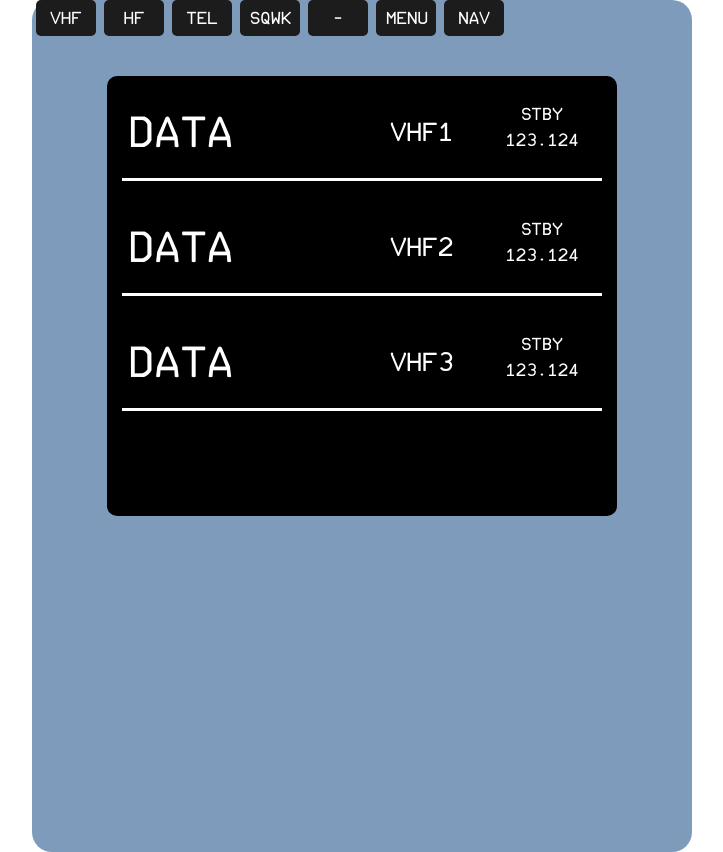
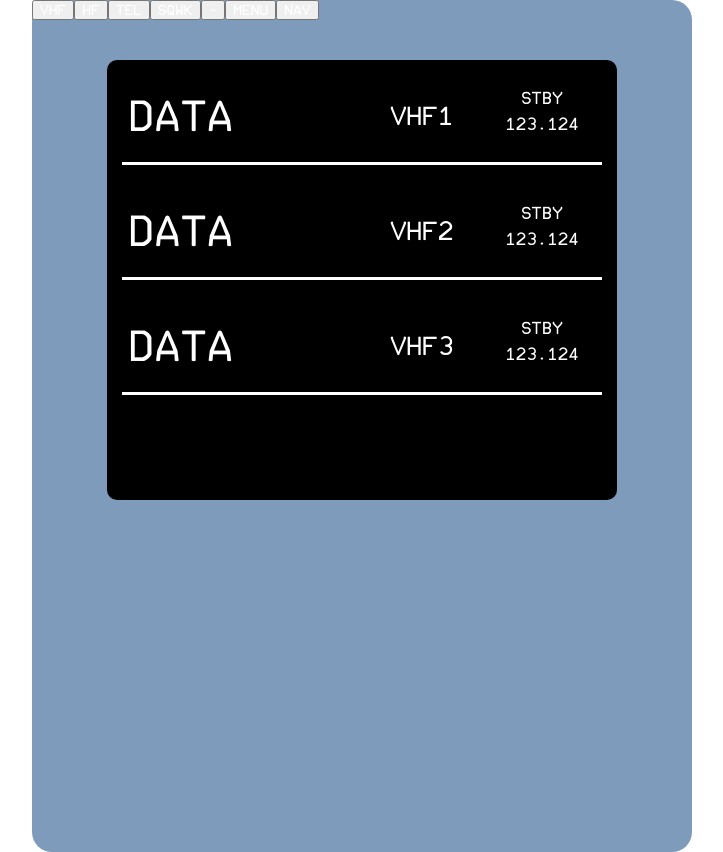
Before and after one commit to ibza-sujau/rmp, a React (Create React App) app: page /vhs in a window 1280 px wide. Shown: the whole page, without its empty margins (278-1001 px from the left). Built offline with nearby package versions, Linux system fonts and the light colour scheme.

Commit message:
Adding ENUM button types, removing file clutter.

```diff
--- a/src/components/buttons/MainButton.scss
+++ b/src/components/Button.scss
@@ -1,4 +1,4 @@
-.btn {
+.main-btn {
   font-family: "ECAM Regular", serif;
   background-color: #1C1C1C;
   width: 60px;
--- a/src/components/buttons/MainButton.tsx
+++ b/src/components/Button.tsx
@@ -1,5 +1,5 @@
 import React from "react";
-import "./MainButton.scss";
+import "./Button.scss";
 
 export enum ButtonType {
     Left,
@@ -10,13 +10,14 @@ export enum ButtonType {
 
 type ButtonProps = {
     type: ButtonType,
-    className?: string
     onClick?: () => void,
-    children?: any,
+    children?: any
 }
 
 export const Button = (props: ButtonProps) => {
-    return (
-        <button className={"btn"} onClick={props.onClick}>{props.children}</button>
-    );
+    if (props.type === ButtonType.Main) {
+        return (
+            <button onClick={props.onClick}>{props.children}</button>
+        )
+    }
 }
--- a/src/components/Input.tsx
+++ b/src/components/Input.tsx
@@ -9,7 +9,7 @@ type InputProps = {
     onChange?: () => void,
 }
 
-export const Input = ({...props}: InputProps) => {
+export const Input = (props: InputProps) => {
     return (
         <input type={props.type} placeholder={props.placeholder} maxLength={props.characterLimit} className={"input"}
                onChange={props.onChange}/>
--- a/src/pages/VhsPage.tsx
+++ b/src/pages/VhsPage.tsx
@@ -4,7 +4,7 @@ import { useHistory } from "react-router-dom";
 
 // COMPONENTS
 import { Input } from "../components/Input"
-import { Button, ButtonType } from "../components/buttons/MainButton";
+import { Button, ButtonType } from "../components/Button";
 
 export const VhsPage = () => {
 
```
Also changed, not shown: src/components/buttons/LeftButton.tsx (deleted, +0 -18 lines), src/components/buttons/RightButton.tsx (deleted, +0 -12 lines), src/components/buttons/LeftButton.scss (deleted), src/components/buttons/RightButton.scss (deleted).
